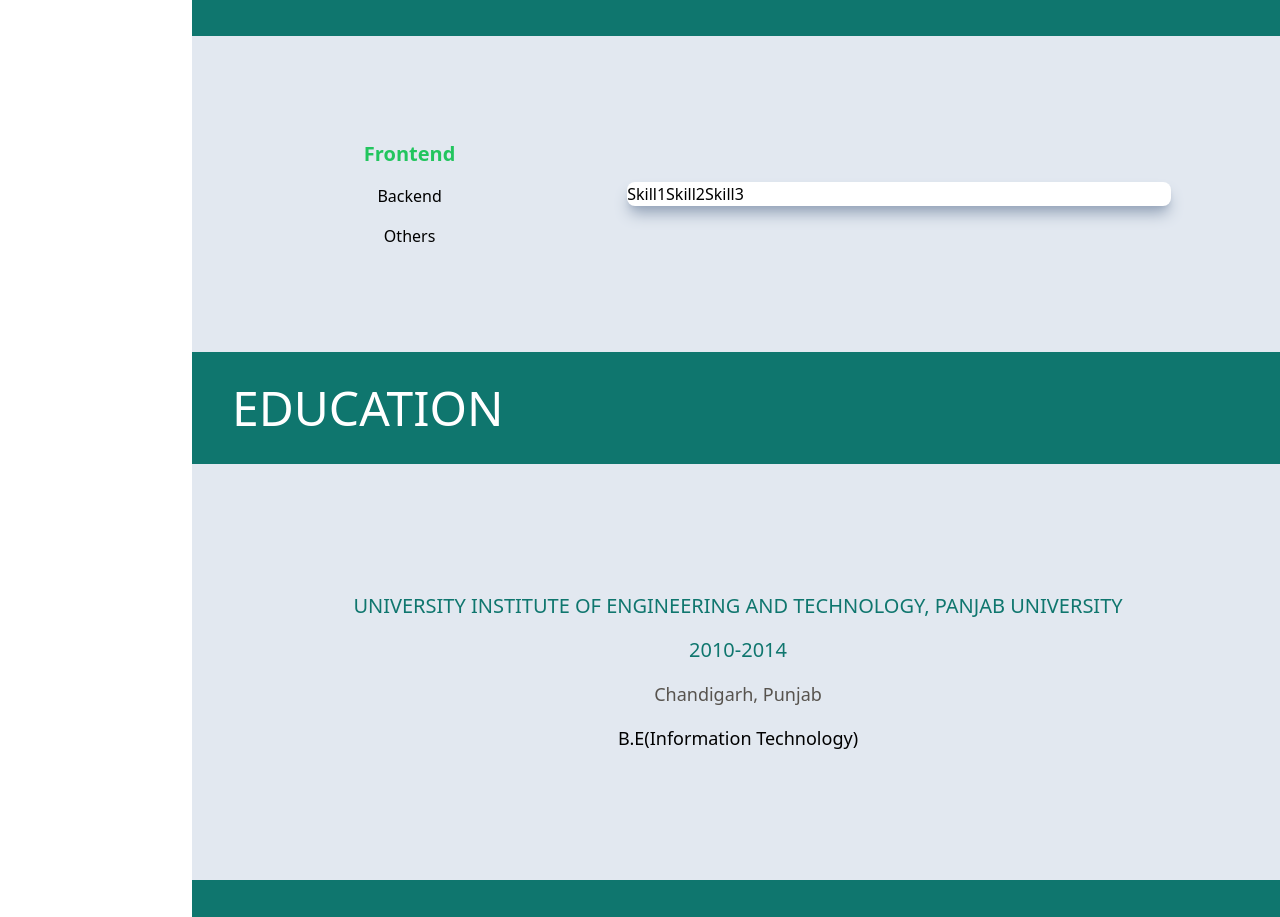
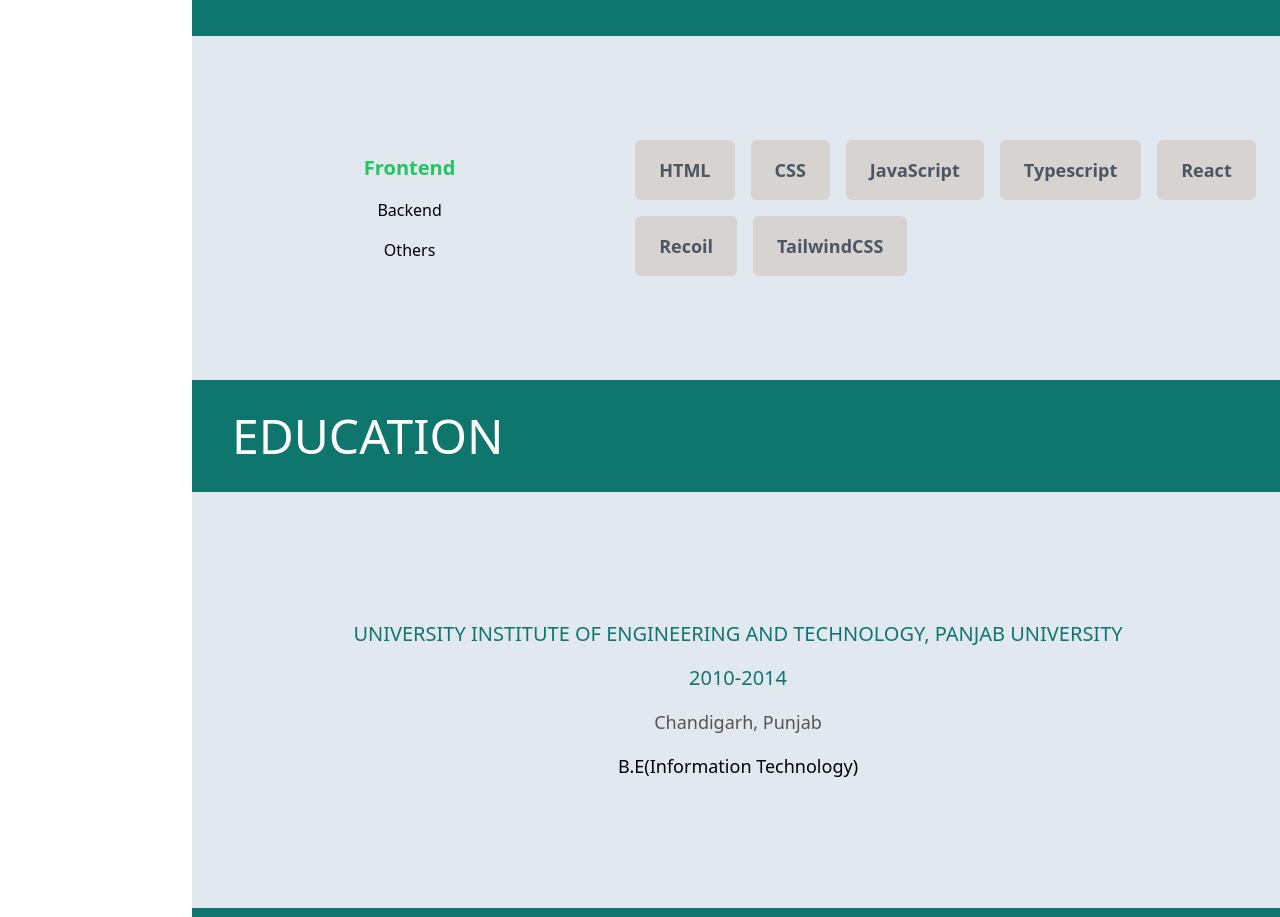
Before and after one commit to shahzad285/ShahzadAhamad, a React (Create React App) app in the folder shahzadahamad/: page / in a window 1280 px wide. Shown: the part 3106-4023 px from the top of the page. Built offline with nearby package versions, Linux system fonts and the light colour scheme.

Commit message:
Changes done for skills

```diff
--- a/shahzadahamad/src/components/SkillsCard.tsx
+++ b/shahzadahamad/src/components/SkillsCard.tsx
@@ -1,8 +1,13 @@
 export default function SkillsCard(data: SkillCardProps) {
 
     return (
-        <div className="mr-8 md:w-10/12 bg-white shadow-lg shadow-slate-400 rounded-lg ">
-           <span>{data.skills}</span>
+        <div className="sm:w-full lg:8/10 rounded-lg">
+            <div className="ml-2 mb-4 text-3xl font-bold text-gray-700 block lg:hidden">{data.pointer}</div>
+            <div className="flex flex-wrap">
+                {data.skills.map((item) => {
+                    return <span className="m-2 px-6 py-4 bg-stone-300 text-gray-600 rounded-md text-lg font-semibold">{item}</span>
+                })}
+            </div>
         </div>
     )
 }
--- a/shahzadahamad/src/pages/Skills.tsx
+++ b/shahzadahamad/src/pages/Skills.tsx
@@ -10,15 +10,15 @@
 const skillData: SkillCardProps[] = [
     {
         pointer: "Frontend",
-        skills:["Skill1","Skill2","Skill3"]
+        skills:["HTML","CSS","JavaScript","Typescript","React","Recoil","TailwindCSS"]
     },
     {
         pointer: "Backend",
-        skills:["Skill4","Skill5","Skill6"]
+        skills:["C#","Dotnet","Dotnet core", "SQL","Microsoft SQL Server","Mongo DB","Entity Framework","Entity Framework Core","Linq","Ado.Net","Asp.Net WebAPI","Asp.Net MVC"]
     },
     {
         pointer: "Others",
-        skills:["Skill7","Skill8","Skill9"]
+        skills:["Microsoft Azure","Git","Github","Gitlab","Visual Studio","Visual Studio Code","Sql Server Management Studio","Source tree","Smart git"]
     },
 ];
 return <>
```
